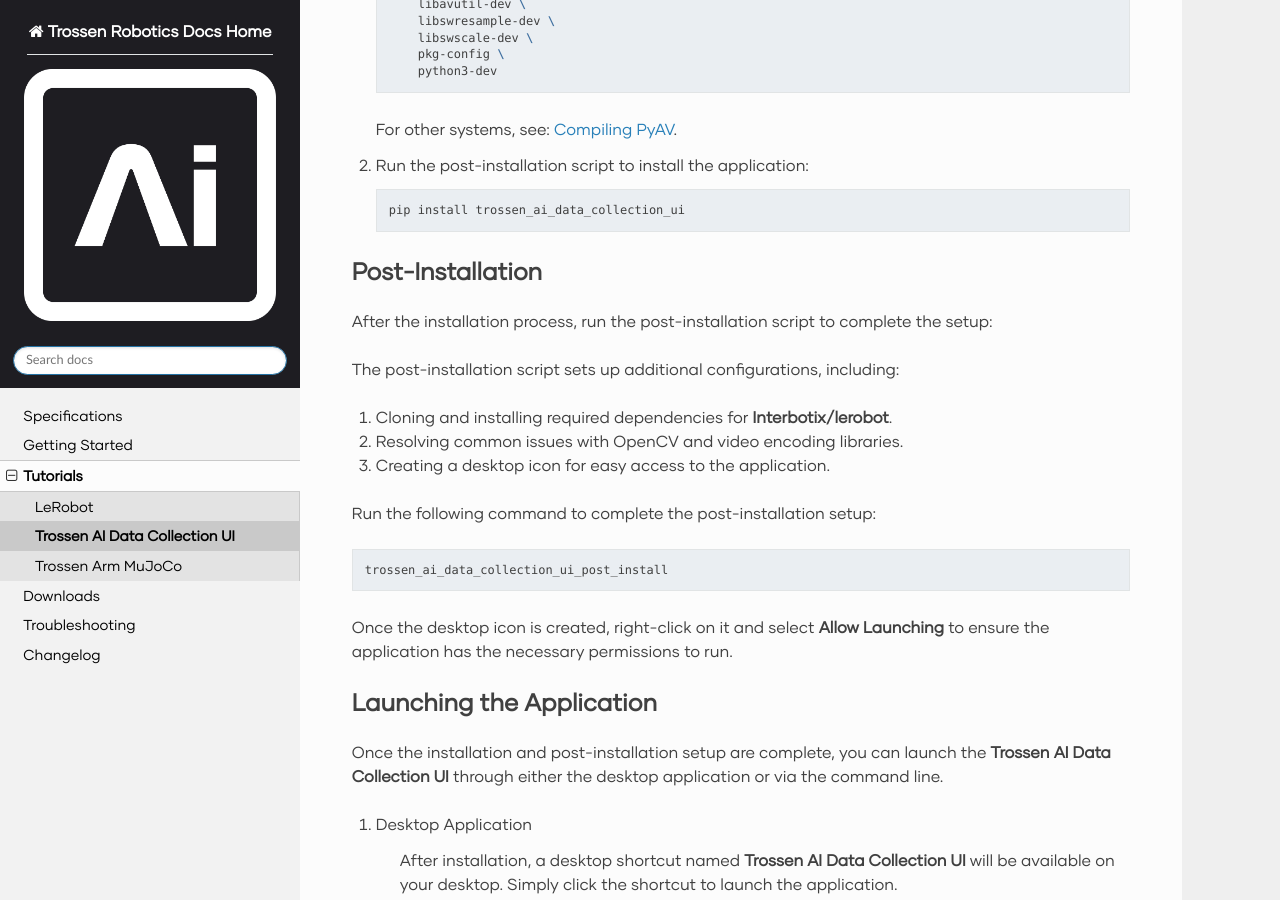
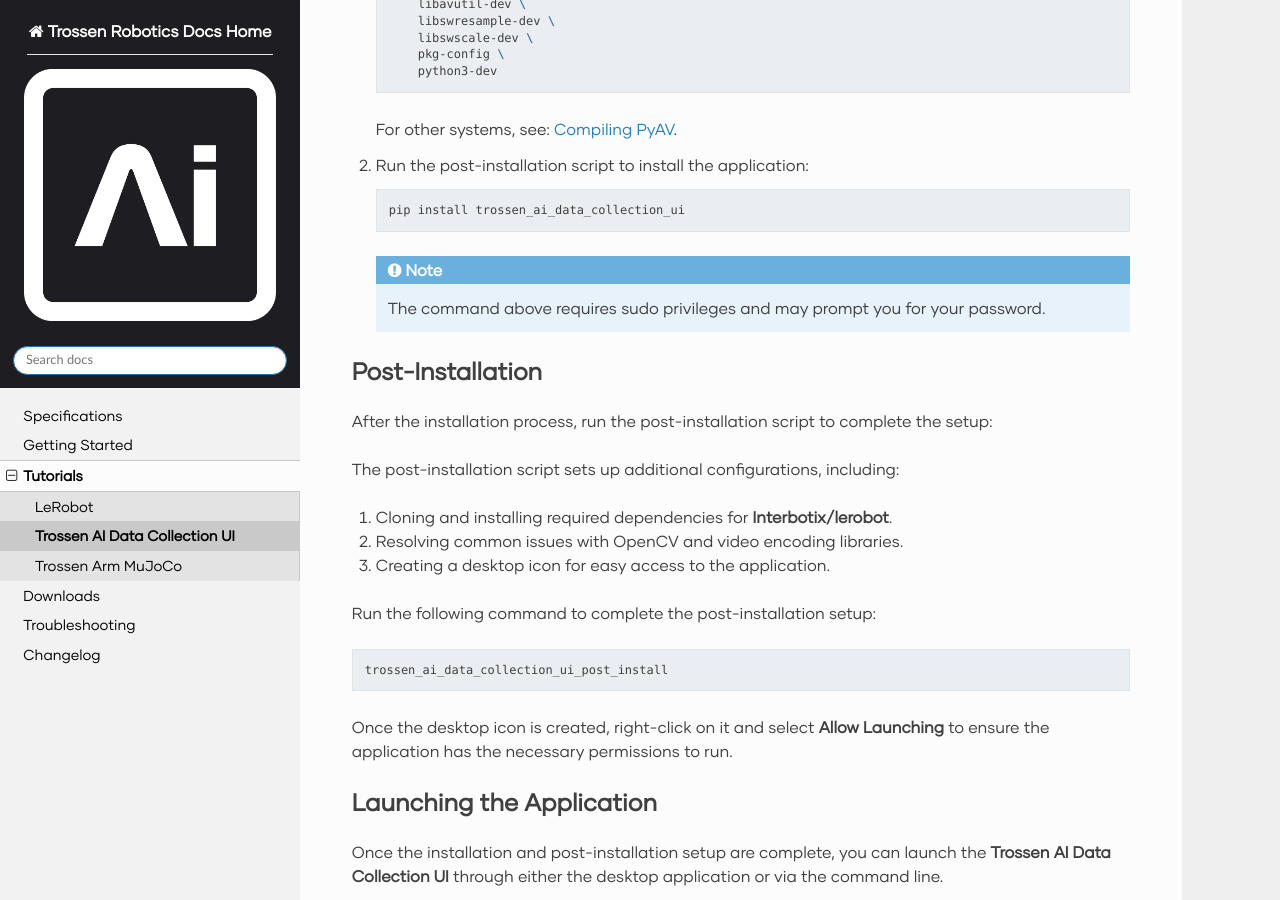
Before and after one commit to TrossenRobotics/trossen_arm, a Sphinx documentation site: the page built from docs/tutorials/trossen_data_collection_ui.rst, in a window 1280 px wide and 900 px high, scrolled down 1682 px. Built offline with Sphinx 7.4.7 and the Read the Docs theme 3.1.0, drawn with Linux system fonts in a browser that asks for light colours; some web fonts are replaced; pages that are not in the unit, such as notebooks, are missing from menus.

Commit message:
Add prompt notice

```diff
--- a/docs/tutorials/trossen_data_collection_ui.rst
+++ b/docs/tutorials/trossen_data_collection_ui.rst
@@ -72,6 +72,10 @@ Once the pre-installation setup is complete, install the **Trossen AI Data Colle
     .. code-block:: bash
 
         pip install trossen_ai_data_collection_ui
+
+    .. note::
+
+        The command above requires sudo privileges and may prompt you for your password.
 
 Post-Installation
 =================
```
